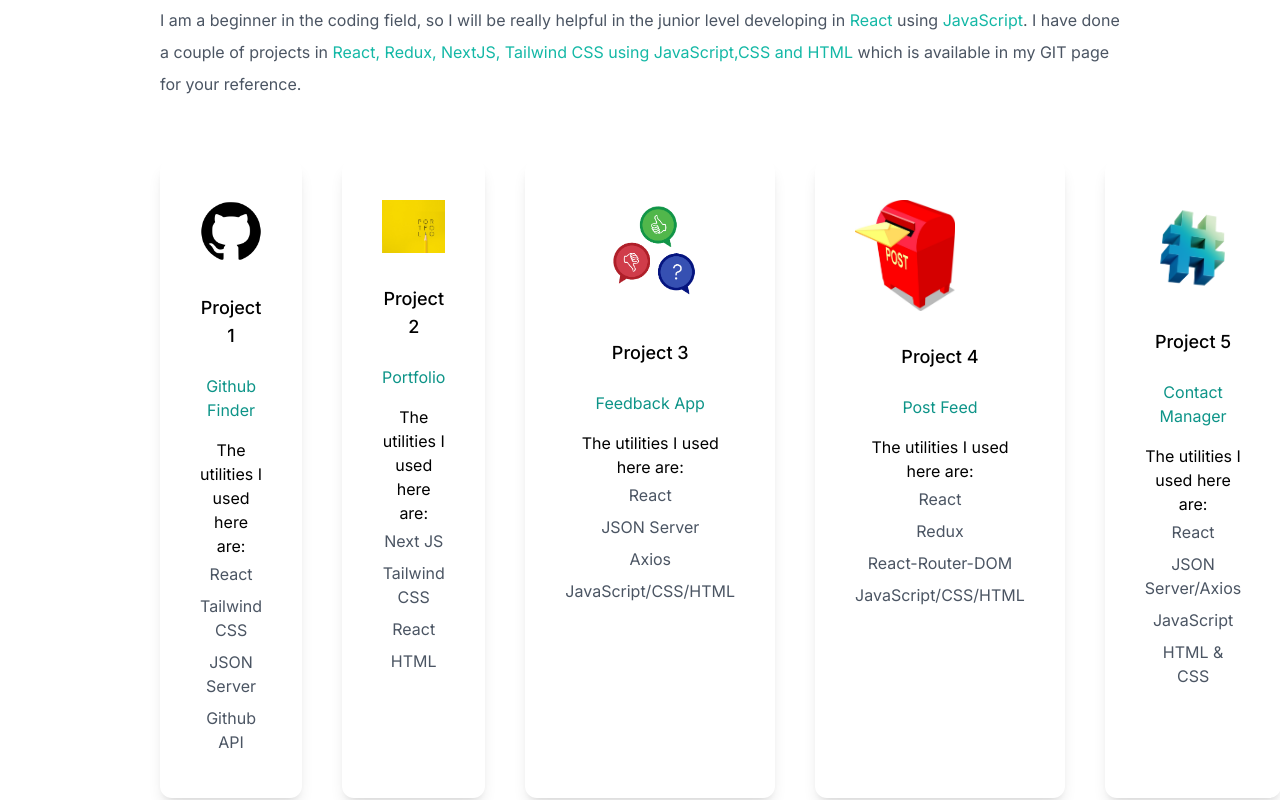
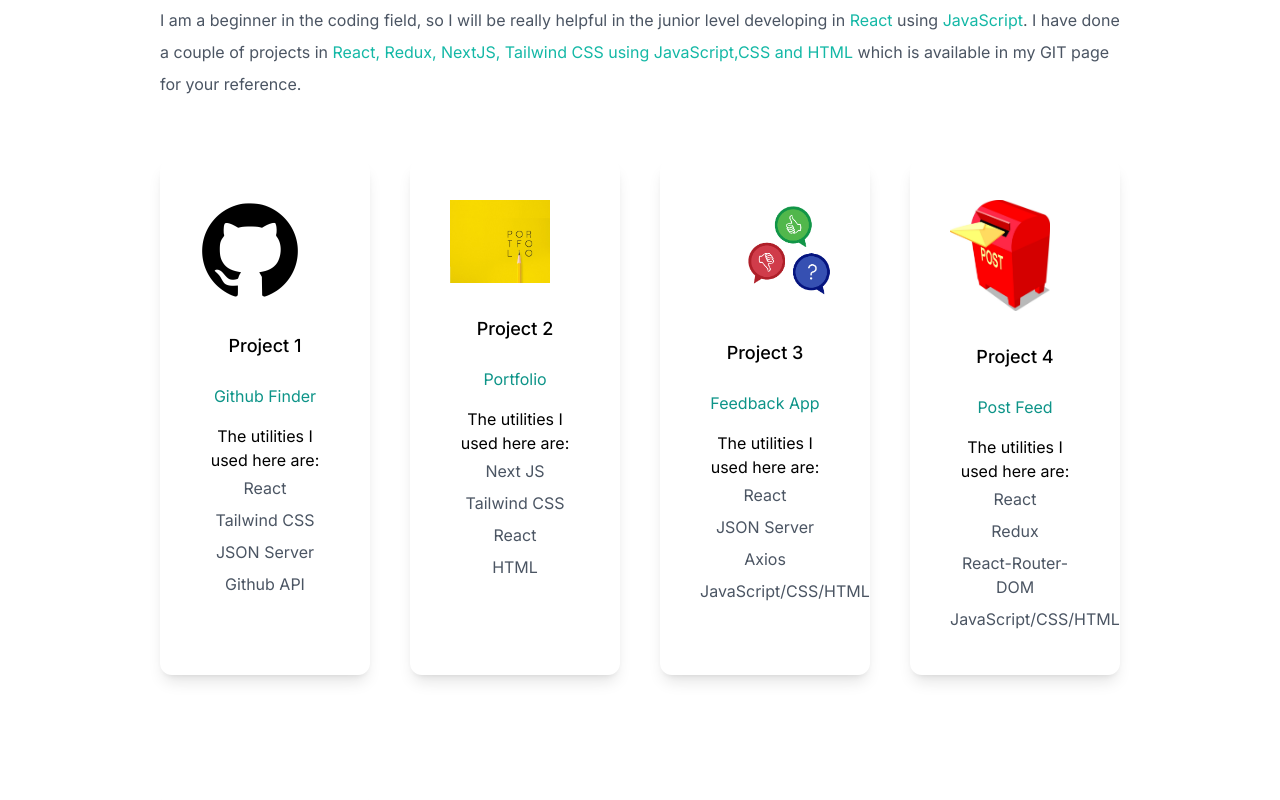
Before and after one commit to nikhilpadiyath/Nextjs-tailwind-portfolio, a Next.js app: page / in a window 1280 px wide. Shown: the part 1140-1940 px from the top of the page. Built offline with nearby package versions, Linux system fonts and the light colour scheme.

Commit message:
Made fine adjustments in project cards

```diff
--- a/src/app/page.js
+++ b/src/app/page.js
@@ -80,8 +80,8 @@
             I have done a couple of projects in <span className= "text-teal-500 dark:text-orange-600">React, Redux, NextJS, Tailwind CSS using JavaScript,CSS and HTML </span>which is available in my GIT page for your reference.
           </p>
         </div>
-        <div className="lg:flex gap-10">
-        <div className="text-center shadow-lg p-10 rounded-xl my-10">
+        <div className="grid grid-cols-1 gap-10 xl:grid-cols-4 lg:grid-cols-3 md:grid-cols-2">
+        <div className="text-center shadow-lg p-10 rounded-xl my-10 ">
             <Image src={github} width={100} height={100} />
             <h3 className="text-lg font-medium pt-8 pb-2 dark:text-white">Project 1</h3>
 
@@ -95,7 +95,7 @@
             <p className= "text-gray-600 py-1 dark:text-pink-300">Github API</p>
           </div>
 
-          <div className="text-center shadow-lg p-10 rounded-xl my-10">
+          <div className="text-center shadow-lg p-10 rounded-xl my-10 ">
             <Image src={portfolio} width={100} height={100} />
             <h3 className="text-lg font-medium pt-8 pb-2 dark:text-white">Project 2</h3>
 
@@ -109,7 +109,7 @@
             <p className= "text-gray-600 py-1 dark:text-pink-300">HTML</p>
           </div>
 
-          <div className="text-center shadow-lg p-10 rounded-xl my-10">
+          <div className="text-center shadow-lg p-10 rounded-xl my-10 ">
             <Image className="ml-10" src={feedback} width={100} height={100} />
             <h3 className="text-lg font-medium pt-8 pb-2  dark:text-white">Project 3</h3>
 
@@ -124,7 +124,7 @@
           </div>
 
 
-          <div className="text-center shadow-lg p-10 rounded-xl my-10">
+          <div className="text-center shadow-lg p-10 rounded-xl my-10 ">
             <Image src={post} width={100} height={100} />
             <h3 className="text-lg font-medium pt-8 pb-2  dark:text-white">Project 4</h3>
 
@@ -138,7 +138,7 @@
             <p className= "text-gray-600 py-1 dark:text-pink-300">JavaScript/CSS/HTML</p>
           </div>
 
-          <div className="text-center shadow-lg p-10 rounded-xl my-10">
+          <div className="text-center shadow-lg p-10 rounded-xl my-10 ">
             <Image src={code} width={100} height={100} />
             <h3 className="text-lg font-medium pt-8 pb-2  dark:text-white">Project 5</h3>
 
@@ -160,7 +160,7 @@
           <p className="text-md py-5 leading-8 text-gray-600 dark:text-purple-400">
             I am regularly working on various projects in <span className= "text-teal-500 dark:text-orange-600">React JS </span>associating with many libraries
             like <span className= "text-teal-500 dark:text-orange-600">Redux, JSON Server</span> collaborating with many user interface frameworks like
-            <span className= "text-teal-500 dark:text-orange-600">Tailwind CSS, Semantic UI</span>  etc. All my projects are available in my GitHub page.
+            <span className= "text-teal-500 dark:text-orange-600"> Tailwind CSS, Semantic UI</span>  etc. All my projects are available in my GitHub page.
             I have earned a rank of below 10,000 among lakhs of developers at HackerRank in Euler's Project.
           </p>
           <div>
```
